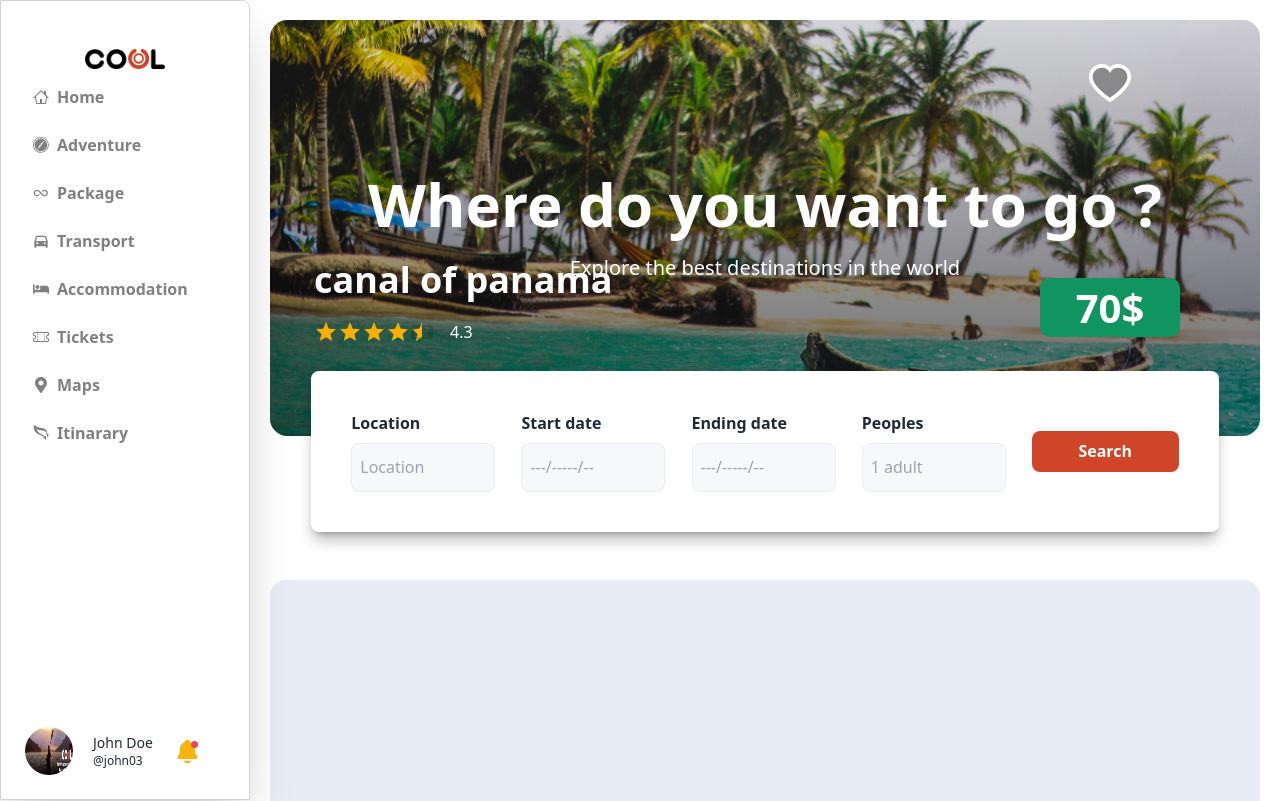
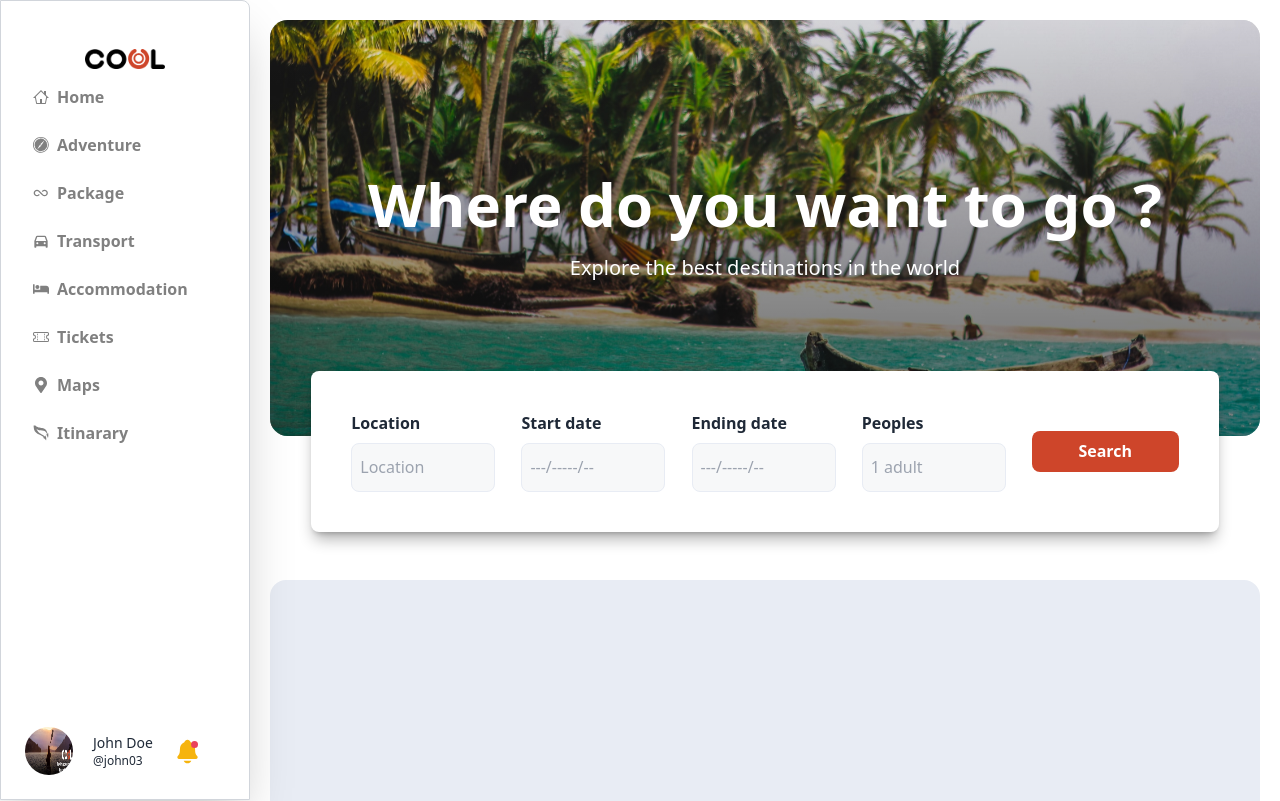
Before and after one commit to AxelCoolpa/COOL-FRONT, a React (Vite) app: page / in a window 1280 px wide. Shown: the top 801 px of the page. Built offline with nearby package versions, Linux system fonts and the light colour scheme.

Commit message:
delete some props

```diff
--- a/src/pages/Home.tsx
+++ b/src/pages/Home.tsx
@@ -10,10 +10,6 @@ const Home = () => {
 				<HeaderSection
 					title='Where do you want to go ?'
 					subtitle='Explore the best destinations in the world'
-					name='canal of panama'
-					rate={4.3}
-					favorite
-					price={70}
 				/>
 				<div className='bg-[#E8ECF4] w-full h-screen rounded-2xl'></div>
 			</div>
```
